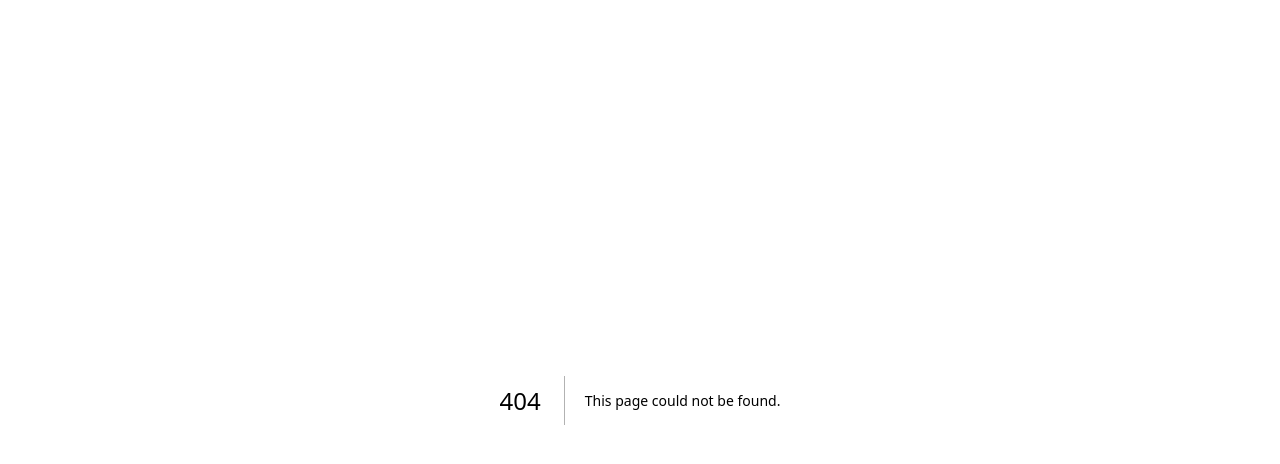
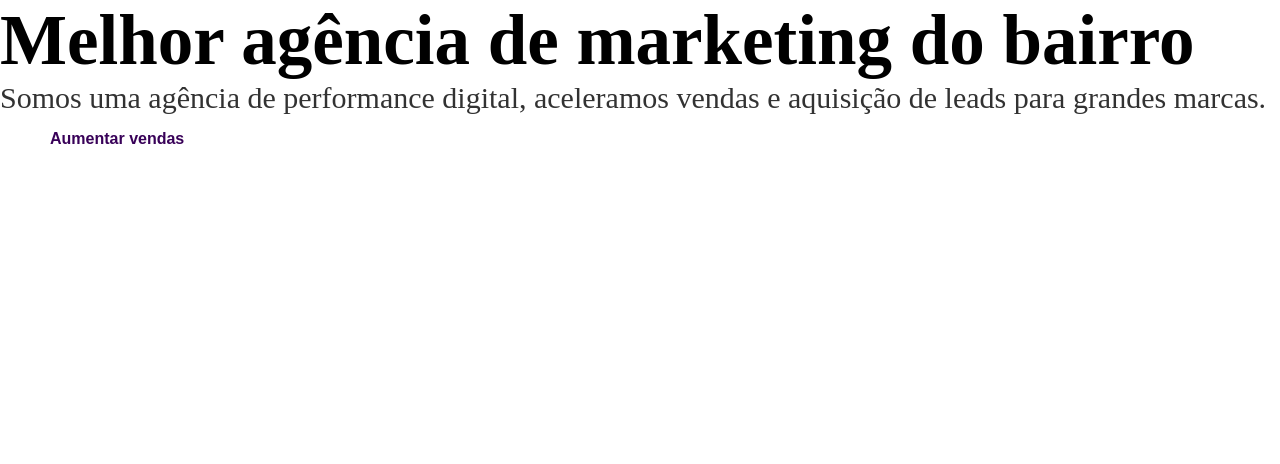
Before and after one commit to FelipeAlencarlp/landingpage-nextjs, a Next.js app: page /components/welcome in a window 1280 px wide. Before the commit this address had no page. Shown: the top 464 px of the page. Built offline with nearby package versions, Linux system fonts and the light colour scheme.

Commit message:
Criando sessão welcome

```diff
--- /dev/null
+++ b/src/pages/components/welcome/index.jsx
@@ -0,0 +1,17 @@
+import Button from '../button';
+import Styles from './welcome.module.scss';
+
+const Welcome = () => {
+    return (
+        <div className={Styles.container}>
+            <div className={Styles.text}>
+                <h1>Melhor agência de marketing do bairro</h1>
+                <p>Somos uma agência de performance digital, aceleramos vendas e aquisição de leads para grandes marcas.</p>
+                <Button title="Aumentar vendas" kind="secundary" />
+            </div>
+            <div className={Styles.image}></div>
+        </div>
+    );
+}
+
+export default Welcome;
--- /dev/null
+++ b/src/pages/components/welcome/welcome.module.scss
@@ -0,0 +1,13 @@
+@import '../../../styles/mixins/colors.scss';
+
+.text {
+    h1 {
+        font-weight: bold;
+        font-size: 71px;
+    }
+
+    p {
+        font-size: 30px;
+        opacity: 0.8;
+    }
+}
--- a/src/pages/index.jsx
+++ b/src/pages/index.jsx
@@ -1,10 +1,12 @@
 import styles from "./Home.module.scss";
 import Header from "./components/header";
+import Welcome from "./components/welcome";
 
 export default function Home() {
   return (
     <main className={`${styles.main}`}>
         <Header />
+        <Welcome />
     </main>
   );
 }
--- a/src/styles/globals.scss
+++ b/src/styles/globals.scss
@@ -24,9 +24,3 @@
   color: inherit;
   text-decoration: none;
 }
-
-@media (prefers-color-scheme: dark) {
-  html {
-    color-scheme: dark;
-  }
-}
--- a/src/styles/mixins/colors.scss
+++ b/src/styles/mixins/colors.scss
@@ -1,3 +1,4 @@
 $purpleColor: #380158;
 $grayColor: #AFAFAF;
 $greenColor: #0DC74F;
+$whiteColor: #FFF;
```
